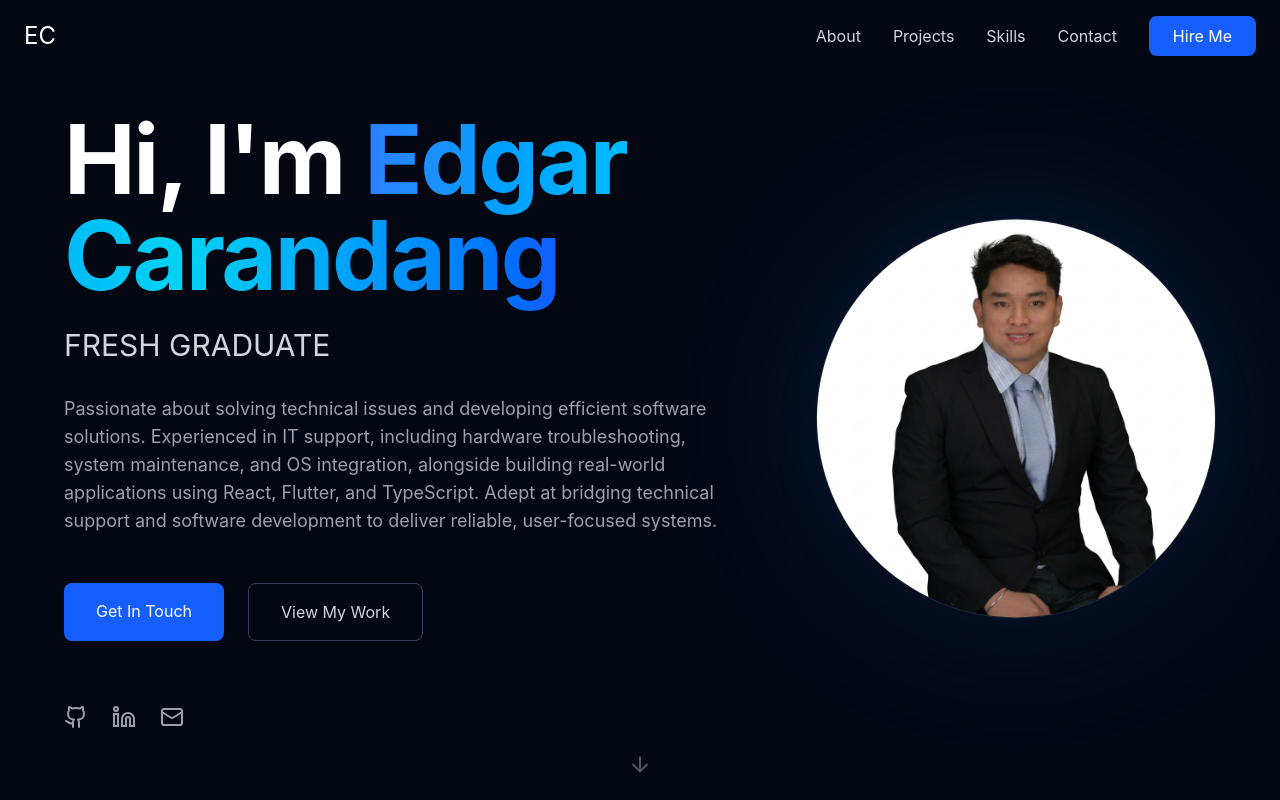
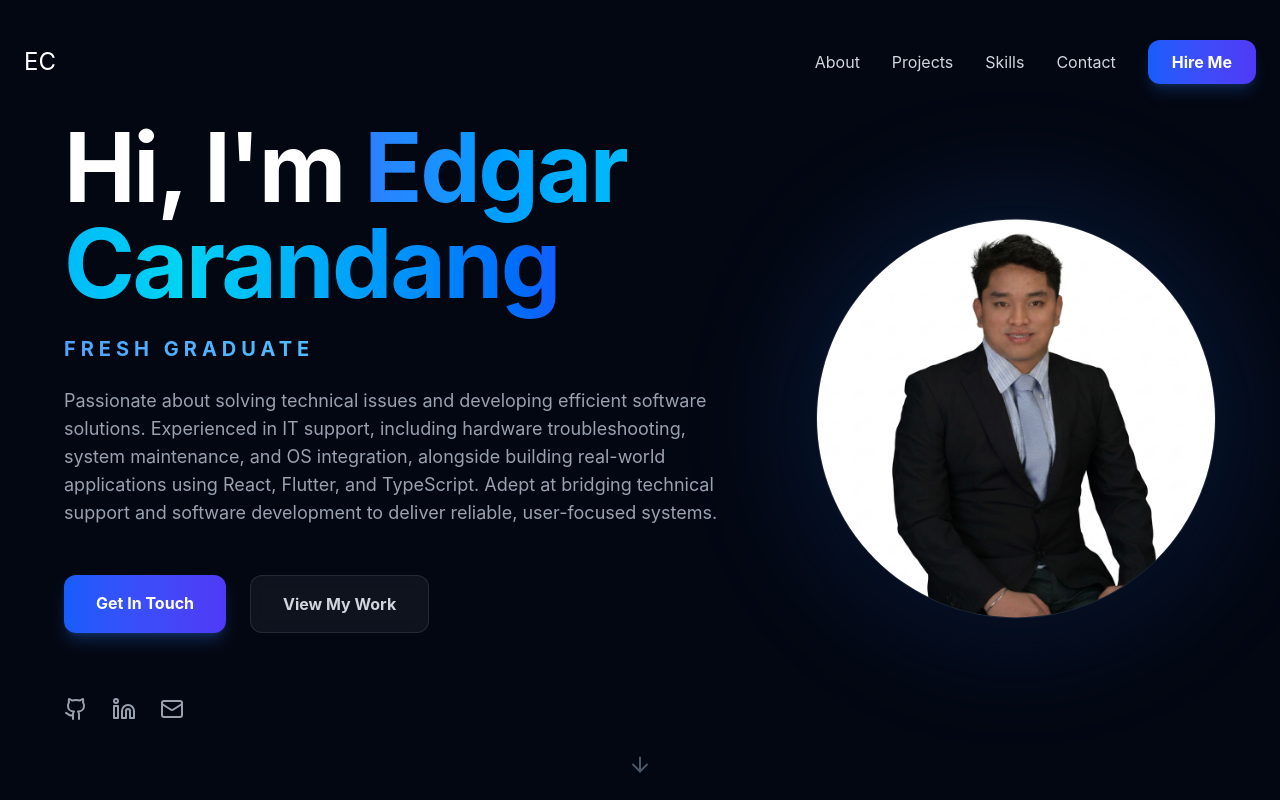
Before and after one commit to aintdelulu/Portfolio, a React (Vite) app: page / in a window 1280 px wide. Shown: the top 800 px of the page. Built offline with nearby package versions, Linux system fonts and the light colour scheme.

Commit message:
Vibrant Gradient Theme Upgrade: Mesh backgrounds, gradient-bordered cards, and refined navigation

```diff
--- a/src/app/App.tsx
+++ b/src/app/App.tsx
@@ -9,11 +9,12 @@ import { Footer } from "./components/Footer";
 export default function App() {
   return (
     <div className="min-h-screen bg-gray-950 relative overflow-hidden selection:bg-blue-500/30">
-      {/* Ambient Background Blobs */}
+      {/* Premium Gradient Theme Background */}
       <div className="fixed inset-0 z-0 pointer-events-none">
-        <div className="absolute top-[-10%] left-[-10%] w-[40%] h-[40%] bg-blue-600/10 blur-[120px] rounded-full animate-pulse" />
-        <div className="absolute bottom-[10%] right-[-10%] w-[50%] h-[50%] bg-purple-600/10 blur-[150px] rounded-full animate-pulse" style={{ animationDelay: '2s' }} />
-        <div className="absolute top-[40%] right-[20%] w-[30%] h-[30%] bg-blue-500/5 blur-[100px] rounded-full animate-pulse" style={{ animationDelay: '4s' }} />
+        <div className="absolute top-[-20%] left-[-10%] w-[70%] h-[70%] bg-blue-600/15 blur-[120px] rounded-full animate-pulse" />
+        <div className="absolute bottom-[-10%] right-[-10%] w-[60%] h-[60%] bg-purple-600/15 blur-[150px] rounded-full animate-pulse" style={{ animationDelay: '2s' }} />
+        <div className="absolute top-[20%] right-[10%] w-[40%] h-[40%] bg-cyan-500/10 blur-[100px] rounded-full animate-pulse" style={{ animationDelay: '4s' }} />
+        <div className="absolute bottom-[20%] left-[10%] w-[50%] h-[50%] bg-indigo-600/10 blur-[130px] rounded-full animate-pulse" style={{ animationDelay: '6s' }} />
       </div>
 
       <div className="relative z-10">
--- a/src/app/components/About.tsx
+++ b/src/app/components/About.tsx
@@ -51,7 +51,7 @@ export function About() {
           {features.map((feature, index) => (
             <motion.div
               key={feature.title}
-              className="relative group bg-white/5 backdrop-blur-sm p-8 rounded-2xl border border-white/10 hover:border-blue-500/50 transition-all duration-500 hover:bg-white/10 shadow-xl"
+              className="relative group bg-gradient-to-br from-white/[0.07] to-transparent backdrop-blur-md p-8 rounded-3xl border border-white/10 hover:border-blue-500/50 transition-all duration-500 hover:bg-white/[0.1] shadow-2xl"
               initial={{ opacity: 0, y: 20 }}
               whileInView={{ opacity: 1, y: 0 }}
               transition={{ duration: 0.6, delay: index * 0.1 }}
--- a/src/app/components/Hero.tsx
+++ b/src/app/components/Hero.tsx
@@ -23,7 +23,7 @@ export function Hero() {
             </motion.h1>
 
             <motion.p
-              className="text-2xl md:text-3xl text-gray-300 mb-8"
+              className="text-lg md:text-xl font-bold tracking-[0.25em] bg-gradient-to-r from-blue-400 to-cyan-300 bg-clip-text text-transparent mb-6"
               initial={{ opacity: 0, y: 20 }}
               animate={{ opacity: 1, y: 0 }}
               transition={{ duration: 0.8, delay: 0.4 }}
@@ -50,13 +50,13 @@ export function Hero() {
             >
               <a
                 href="#contact"
-                className="px-8 py-4 bg-blue-600 text-white rounded-lg hover:bg-blue-700 transition-colors"
+                className="px-8 py-4 bg-gradient-to-r from-blue-600 to-indigo-600 text-white rounded-xl font-bold shadow-lg shadow-blue-500/25 hover:shadow-blue-500/40 hover:scale-[1.02] active:scale-[0.98] transition-all"
               >
                 Get In Touch
               </a>
               <a
                 href="#projects"
-                className="px-8 py-4 border border-gray-700 text-gray-300 rounded-lg hover:border-gray-600 hover:bg-gray-900 transition-colors"
+                className="px-8 py-4 border border-white/10 bg-white/5 backdrop-blur-sm text-gray-300 rounded-xl font-bold hover:bg-white/10 hover:border-white/20 transition-all"
               >
                 View My Work
               </a>
--- a/src/app/components/Navigation.tsx
+++ b/src/app/components/Navigation.tsx
@@ -25,7 +25,7 @@ export function Navigation() {
   return (
     <motion.nav
       className={`fixed top-0 left-0 right-0 z-50 transition-all duration-300 ${
-        isScrolled ? "bg-gray-900/95 backdrop-blur-sm border-b border-gray-800" : "bg-transparent"
+        isScrolled ? "bg-gray-950/80 backdrop-blur-md border-b border-white/5 py-3" : "bg-transparent py-6"
       }`}
       initial={{ y: -100 }}
       animate={{ y: 0 }}
@@ -49,7 +49,7 @@ export function Navigation() {
             ))}
             <a
               href="#contact"
-              className="px-6 py-2 bg-blue-600 text-white rounded-lg hover:bg-blue-700 transition-colors"
+              className="px-6 py-2.5 bg-gradient-to-r from-blue-600 to-indigo-600 text-white rounded-xl font-bold shadow-lg shadow-blue-500/20 hover:shadow-blue-500/40 hover:scale-105 transition-all"
             >
               Hire Me
             </a>
@@ -86,7 +86,7 @@ export function Navigation() {
             ))}
             <a
               href="#contact"
-              className="block mt-2 px-6 py-2 bg-blue-600 text-white rounded-lg hover:bg-blue-700 transition-colors text-center"
+              className="block mt-4 px-6 py-3 bg-gradient-to-r from-blue-600 to-indigo-600 text-white rounded-xl font-bold text-center"
               onClick={() => setIsMobileMenuOpen(false)}
             >
               Hire Me
--- a/src/app/components/Projects.tsx
+++ b/src/app/components/Projects.tsx
@@ -228,7 +228,7 @@ export function Projects() {
             return (
               <motion.div
                 key={project.title}
-                className="group bg-white/5 backdrop-blur-sm rounded-3xl border border-white/10 overflow-hidden flex flex-col hover:border-blue-500/50 transition-all duration-500 hover:bg-white/10 shadow-2xl"
+                className="group bg-gradient-to-br from-white/[0.07] to-transparent backdrop-blur-md rounded-3xl border border-white/10 overflow-hidden flex flex-col hover:border-blue-500/50 transition-all duration-500 hover:bg-white/[0.1] shadow-2xl"
                 initial={{ opacity: 0, y: 20 }}
                 whileInView={{ opacity: 1, y: 0 }}
                 transition={{ duration: 0.6, delay: index * 0.1 }}
```
